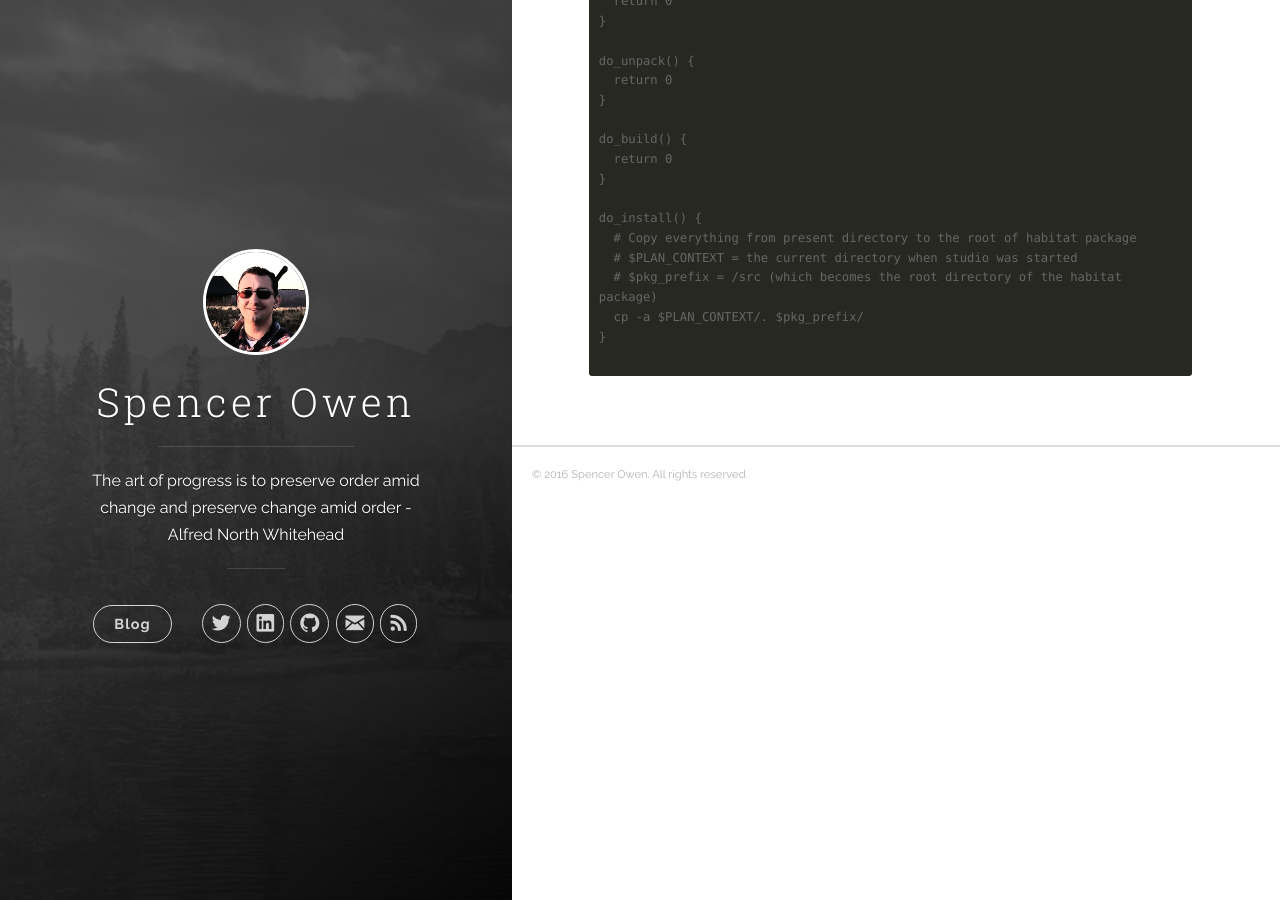
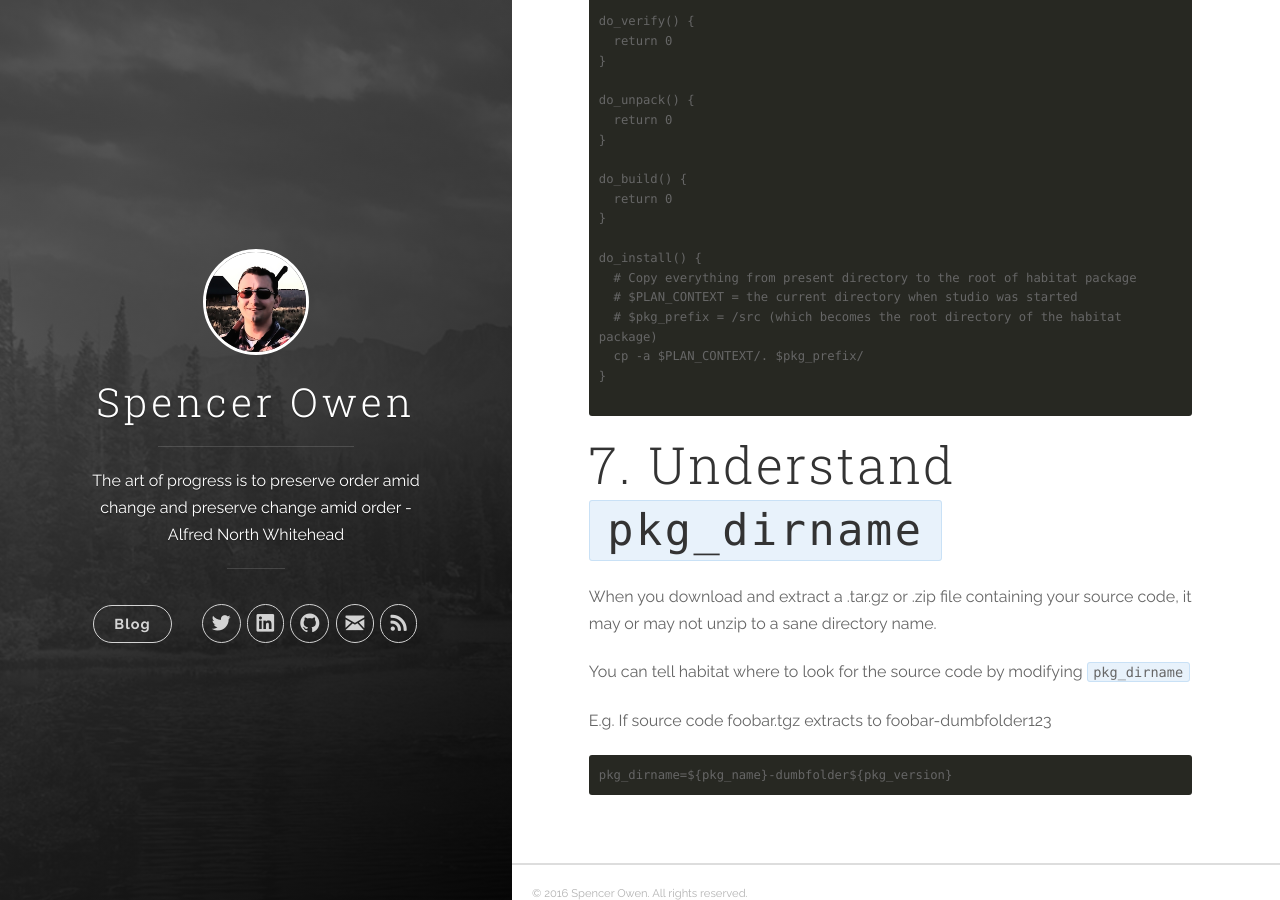
Before and after one commit to spuder/spuder.github.io, a Jekyll site: the page built from _posts/2016-06-17-Habitat-tips.markdown, in a window 1280 px wide and 900 px high, scrolled down 3819 px. Built offline with Jekyll 4.4.1, drawn with Linux system fonts in a browser that asks for light colours; nearby versions of some CDN libraries; some of the changed text lies outside the part shown.

Commit message:
Adds pkg_dirname

````diff
--- a/_posts/2016-06-17-Habitat-tips.markdown
+++ b/_posts/2016-06-17-Habitat-tips.markdown
@@ -138,3 +140,13 @@ do_install() {
 }
 
 ```
+
+# 7. Understand `pkg_dirname`
+
+When you download and extract a .tar.gz or .zip file containing your source code, it may or may not unzip to a sane directory name.
+
+You can tell habitat where to look for the source code by modifying `pkg_dirname`
+
+E.g. If source code foobar.tgz extracts to foobar-dumbfolder123
+
+    pkg_dirname=${pkg_name}-dumbfolder${pkg_version}
````
Also changed, not shown: other parts of _posts/2016-06-17-Habitat-tips.markdown (+5 -3 lines).
